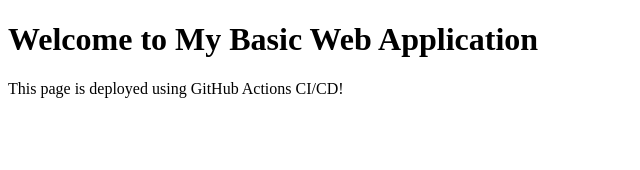
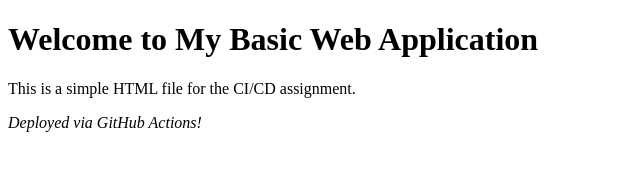
Before and after one commit to Kp7885/my-cicd-site, a plain HTML site: page index.html in a window 1280 px wide. Shown: the whole page, without its empty margins (0-640 px from the left). Drawn offline with Linux system fonts and the light colour scheme.

Commit message:
Add CI/CD demo line

```diff
--- a/index.html
+++ b/index.html
@@ -7,6 +7,7 @@
 </head>
 <body>
   <h1>Welcome to My Basic Web Application</h1>
-  <p>This page is deployed using GitHub Actions CI/CD!</p>
+  <p>This is a simple HTML file for the CI/CD assignment.</p>
+  <p><em>Deployed via GitHub Actions!</em></p>
 </body>
 </html>
```
